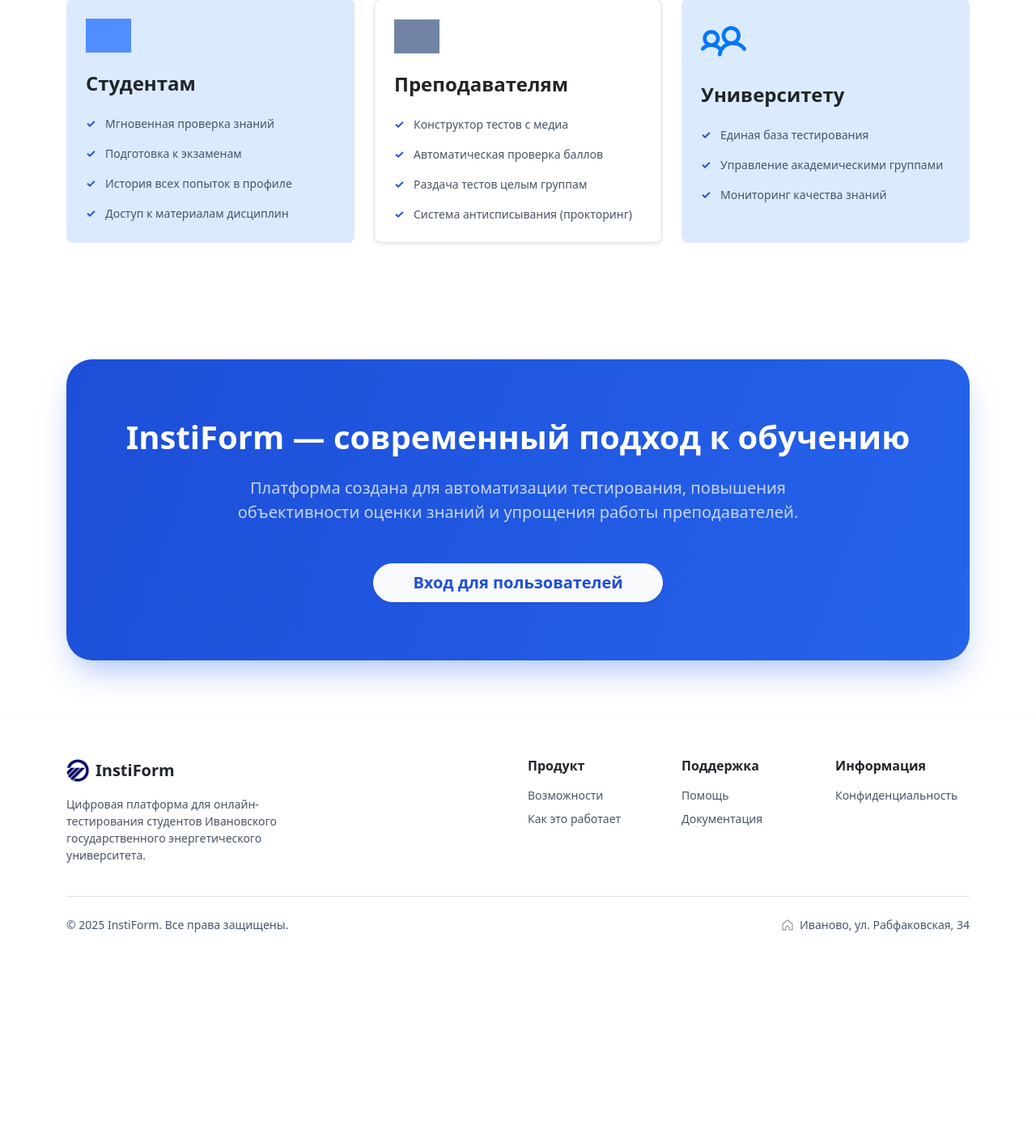
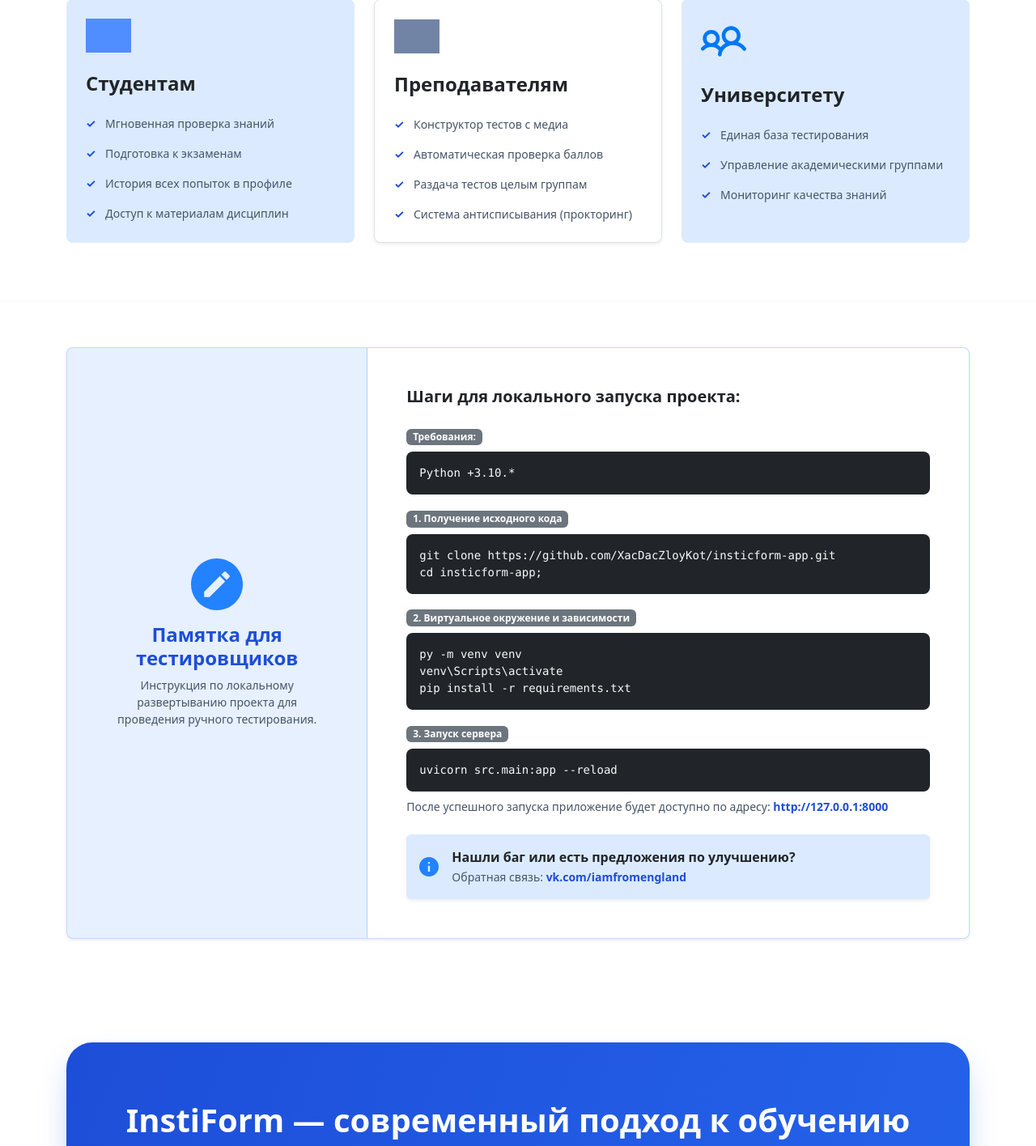
Before and after one commit to XacDacZloyKot/insticform-app, a Python web app: template src/presentation/templates/landing/index.html in a window 1280 px wide; the page is wider, and only the part inside the window is pictured. Shown: the part 2096-3512 px from the top of that part at 81% size. Before the commit the page ends 3248 px from the top of that part, so only its background shows below. Run offline with Jinja, Linux system fonts and the light colour scheme; the template is opened without the code that fills it, so the values that code supplies are empty; some libraries are stand-ins or nearby versions; grey boxes are pictures that could not be loaded.

Commit message:
Добавил пояснительную записку в лэндинг для младших курсов

```diff
--- a/src/presentation/templates/landing/index.html
+++ b/src/presentation/templates/landing/index.html
@@ -26,6 +26,7 @@
             <a href="#features" class="text-decoration-none text-secondary-500 hover-primary">Возможности</a>
             <a href="#howitworks" class="text-decoration-none text-secondary-500 hover-primary">Как это работает</a>
             <a href="#about" class="text-decoration-none text-secondary-500 hover-primary">О проекте</a>
+            <a href="#qa-testing" class="text-decoration-none text-secondary-500 hover-primary"><span class="badge bg-primary bg-opacity-10 text-primary-500 border border-primary border-opacity-25 px-2 py-1">Бета-тест</span></a>
         </nav>
 
         <a href="/auth/login" class="btn btn-outline-primary d-inline-flex align-items-center gap-2 fw-bold px-4 rounded-pill">
@@ -221,6 +222,63 @@
         </div>
     </section>
 
+    <section id="qa-testing" class="py-5 bg-white border-top border-light">
+        <div class="container py-2">
+            <div class="card card-custom border-primary border-opacity-25 shadow-sm overflow-hidden">
+                <div class="row g-0">
+                    <div class="col-md-4 bg-primary bg-opacity-10 p-5 d-flex flex-column justify-content-center text-center border-end border-primary border-opacity-25">
+                        <img src="{{ url_for('static', path='/img/Redact.svg') }}" style="width: 64px; filter: invert(30%) sepia(90%) saturate(3000%) hue-rotate(200deg);" class="mx-auto mb-3">
+                        <h4 class="fw-bold text-primary-500 mb-2">Памятка для тестировщиков</h4>
+                        <p class="text-secondary-500 small mb-0">Инструкция по локальному развертыванию проекта для проведения ручного тестирования.</p>
+                    </div>
+                    <div class="col-md-8 p-4 p-lg-5">
+                        <h5 class="fw-bold mb-4">Шаги для локального запуска проекта:</h5>
+
+                        <div class="mb-3">
+                            <span class="badge bg-secondary mb-2">Требования: </span>
+                            <div class="bg-dark text-light p-3 rounded-3 font-monospace small" style="overflow-x: auto;">
+                                Python +3.10.*
+                            </div>
+                        </div>
+
+                        <div class="mb-3">
+                            <span class="badge bg-secondary mb-2">1. Получение исходного кода</span>
+                            <div class="bg-dark text-light p-3 rounded-3 font-monospace small" style="overflow-x: auto;">
+                                git clone https://github.com/XacDacZloyKot/insticform-app.git<br>
+                                cd insticform-app;
+                            </div>
+                        </div>
+
+                        <div class="mb-3">
+                            <span class="badge bg-secondary mb-2">2. Виртуальное окружение и зависимости</span>
+                            <div class="bg-dark text-light p-3 rounded-3 font-monospace small" style="overflow-x: auto;">
+                                py -m venv venv<br>
+                                venv\Scripts\activate &nbsp;<span class="text-muted"># Для Windows</span><br>
+                                pip install -r requirements.txt
+                            </div>
+                        </div>
+
+                        <div class="mb-4">
+                            <span class="badge bg-secondary mb-2">3. Запуск сервера</span>
+                            <div class="bg-dark text-light p-3 rounded-3 font-monospace small mb-2" style="overflow-x: auto;">
+                                uvicorn src.main:app --reload
+                            </div>
+                            <p class="text-secondary-500 small m-0"><i class="bi bi-info-circle"></i> После успешного запуска приложение будет доступно по адресу: <a href="http://127.0.0.1:8000" target="_blank" class="fw-bold text-primary-500 text-decoration-none">http://127.0.0.1:8000</a></p>
+                        </div>
+
+                        <div class="alert alert-info border-0 shadow-sm d-flex align-items-center gap-3 mb-0" style="background-color: var(--color-primary-100);">
+                            <img src="{{ url_for('static', path='/img/Info.svg') }}" style="width: 24px; filter: invert(30%) sepia(90%) saturate(3000%) hue-rotate(200deg);">
+                            <div>
+                                <strong class="d-block text-dark">Нашли баг или есть предложения по улучшению?</strong>
+                                <span class="small text-secondary-500">Обратная связь: <a href="https://vk.com/iamfromengland" target="_blank" class="fw-bold text-primary-500 text-decoration-none hover-primary">vk.com/iamfromengland</a></span>
+                            </div>
+                        </div>
+                    </div>
+                </div>
+            </div>
+        </div>
+    </section>
+
     <section class="py-5 my-4">
         <div class="container">
             <div class="card border-0 rounded-5 text-white text-center p-5" style="background: linear-gradient(110deg, var(--color-primary-500) 0%, var(--color-primary-400) 100%); box-shadow: 0 20px 40px -10px rgba(37, 99, 235, 0.4);">
@@ -260,6 +318,7 @@
             <div class="col-6 col-lg-2">
                 <h6 class="fw-bold mb-3">Поддержка</h6>
                 <ul class="list-unstyled d-flex flex-column gap-2 small">
+                    <li><a href="#qa-testing" class="text-secondary-500 text-decoration-none hover-primary">Для тестировщиков</a></li>
                     <li><a href="#" class="text-secondary-500 text-decoration-none hover-primary">Помощь</a></li>
                     <li><a href="#" class="text-secondary-500 text-decoration-none hover-primary">Документация</a></li>
                 </ul>
```
